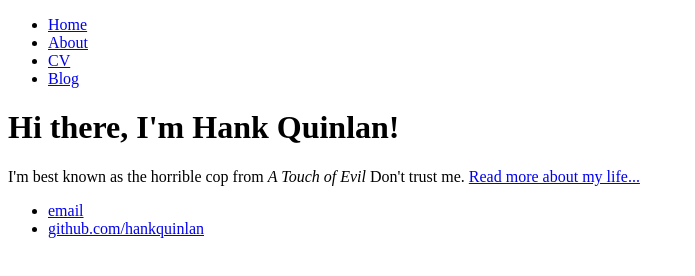
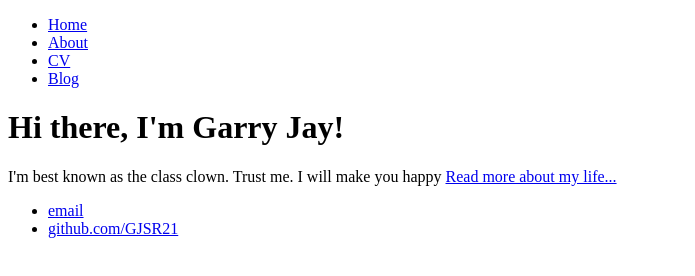
Before and after one commit to GJSR21/GJSR21.github.io, a plain HTML site: page index.html in a window 1280 px wide. Shown: the whole page, without its empty margins (0-695 px from the left). Drawn offline with Linux system fonts and the light colour scheme.

Commit message:
Update index.html

```diff
--- a/index.html
+++ b/index.html
@@ -1,7 +1,7 @@
 <!DOCTYPE html>
 <html>
 	<head>
-		<title>Hank Quinlan, Horrible Cop</title>
+		<title>Ranole, Garry Jay</title>
 	</head>
 	<body>
 		<nav>
@@ -14,14 +14,14 @@
 		</nav>
 		<div class="container">
     		<div class="blurb">
-        		<h1>Hi there, I'm Hank Quinlan!</h1>
-				<p>I'm best known as the horrible cop from <em>A Touch of Evil</em> Don't trust me. <a href="/about">Read more about my life...</a></p>
+        		<h1>Hi there, I'm Garry Jay!</h1>
+				<p>I'm best known as the class clown. Trust me. I will make you happy <a href="/about">Read more about my life...</a></p>
     		</div><!-- /.blurb -->
 		</div><!-- /.container -->
 		<footer>
     		<ul>
-        		<li><a href="mailto:hankquinlanhub@gmail.com">email</a></li>
-        		<li><a href="https://github.com/hankquinlan">github.com/hankquinlan</a></li>
+        		<li><a href="mailto:garry.ranole21@gmail.com">email</a></li>
+        		<li><a href="https://github.com/GJSR21">github.com/GJSR21</a></li>
 			</ul>
 		</footer>
 	</body>
```
